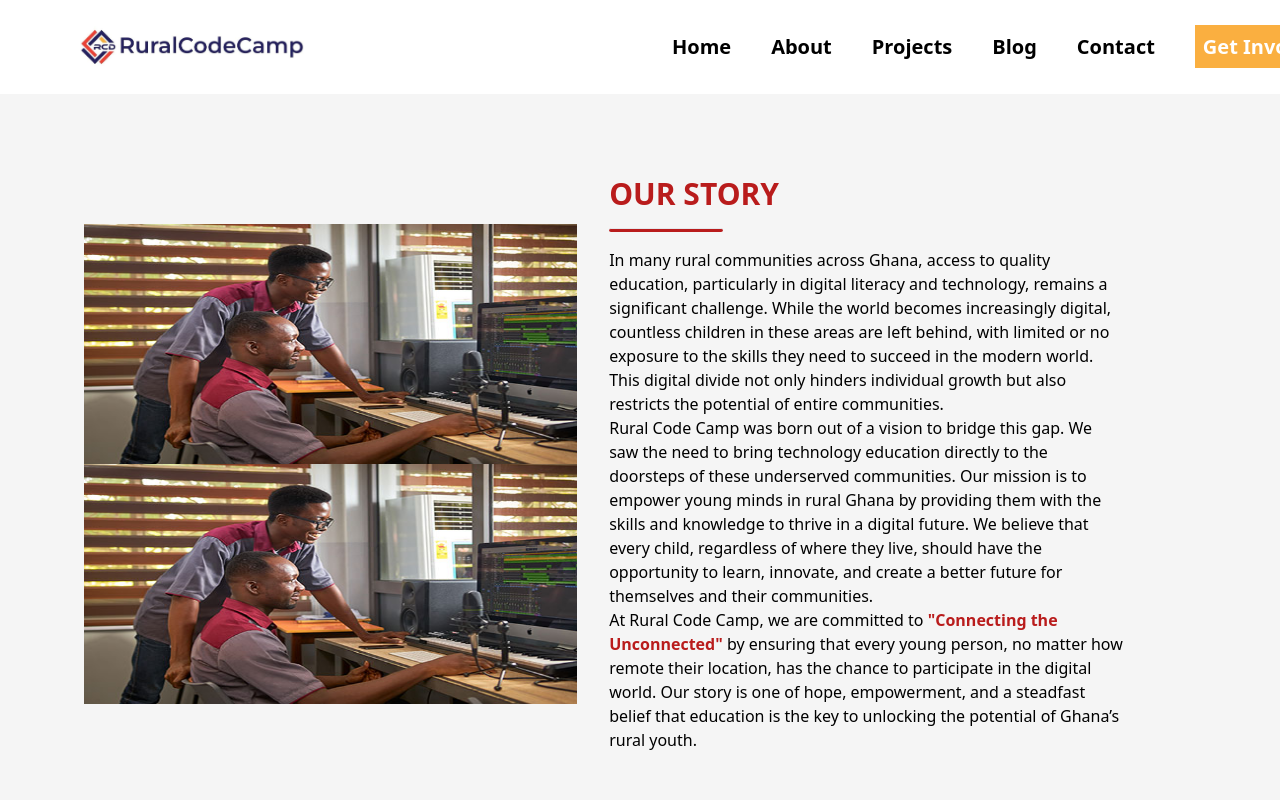
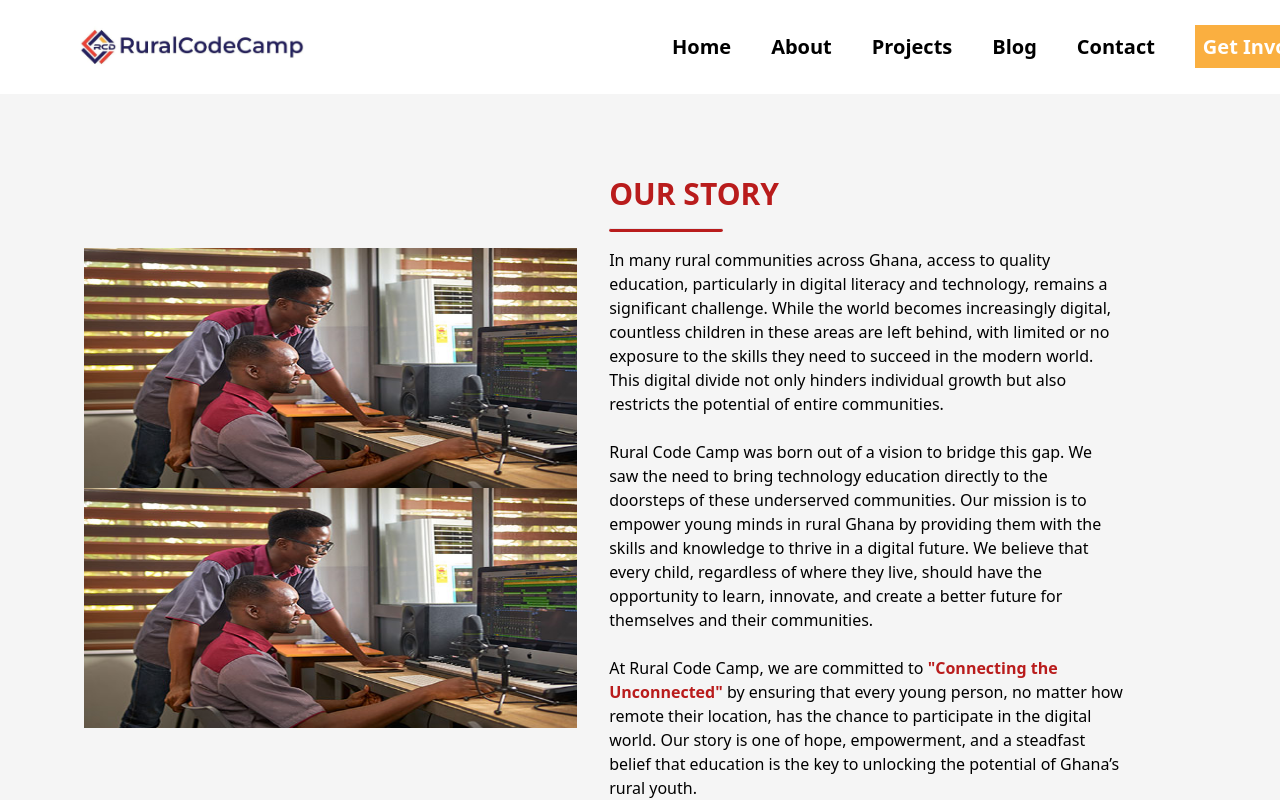
Before and after one commit to NextHubImpact/console-ghana, a React (Vite) app: page /about in a window 1280 px wide. Shown: the top 800 px of the page. Built offline with nearby package versions, Linux system fonts and the light colour scheme.

Commit message:
our article updated

```diff
--- a/src/components/Content.jsx
+++ b/src/components/Content.jsx
@@ -1,4 +1,5 @@
 import React, { useState, useEffect, useRef } from "react";
+import { Link } from "react-router-dom";
 import { IoArrowForward } from "react-icons/io5";
 import CountUp from "react-countup";
 
@@ -234,10 +235,12 @@ const Content = () => {
                   skills. We are on a mission to connect the unconnected.
                 </article>
 
+                <Link to='/about'>
                 <div className="flex items-center gap-4 font-semibold ">
                   <h2 className="text-[20px] ">About us </h2>
                   <IoArrowForward className="text-red-700" />
                 </div>
+                </Link>
               </div>
             </div>
 
--- a/src/pages/About.jsx
+++ b/src/pages/About.jsx
@@ -5,14 +5,10 @@ import progImg1 from "../assets/main/aca-des.jpg";
 import progImg2 from "../assets/main/aca-en.jpg";
 import progImg3 from "../assets/main/aca-weld.jpg";
 
-
 import Partners from "../components/Partners";
 import Team from "../components/Team";
 
 const About = () => {
-
-
-
   const offer = [
     {
       title: "Foundations of Digital Literacy",
@@ -51,7 +47,6 @@ const About = () => {
 
   return (
     <div className="mx-2">
-
       {/* who we are */}
       {/* <section className=" pt-[8rem] ">
         <div className="flex items-center justify-center  ">
@@ -84,7 +79,7 @@ const About = () => {
           </div>
         </div>
       </section> */}
-{/*
+      {/*
         <section className=" xl:mt-[2rem] mt-[2rem] pt-[4rem] ">
         <div className="flex items-center justify-between ">
           <div className=" flex flex-col items-center justify-center lg:flex-row   gap-2 bg-[whitesmoke] ">
@@ -146,9 +141,17 @@ const About = () => {
       <section className="pt-[8rem] xl:pt-[10rem]">
         <div className=" flex items-center justify-center  ">
           <div className=" flex flex-col items-center xl:w-[88%] justify-between lg:flex-row  gap-4 bg-[whitesmoke] ">
-          <figure className="w-full flex flex-col justify-center  xl:w-[45%] p-  ">
-              <img className="lg: w-[100%] h-[30vh]  rounded-" src={progImg1} alt="" />
-              <img className="lg: w-[100%] h-[30vh]  rounded-" src={progImg1} alt="" />
+            <figure className="w-full flex flex-col justify-center  xl:w-[45%] p-  ">
+              <img
+                className="lg: w-[100%] h-[30vh]  rounded-"
+                src={progImg1}
+                alt=""
+              />
+              <img
+                className="lg: w-[100%] h-[30vh]  rounded-"
+                src={progImg1}
+                alt=""
+              />
             </figure>
 
             <div className="lg:w-[55%] ml- gap-8 flex  justify-center flex-col items-center  lg:flex-row ">
@@ -160,21 +163,49 @@ const About = () => {
                   <hr className="hidden w-[20%] rounded mt-4 h-1 bg-red-700 xl:block" />
                 </div>
                 <article className=" xl:mr-14 xl:text-[16px]">
-                In many rural communities across Ghana, access to quality education, particularly in digital literacy and technology, remains a significant challenge. While the world becomes increasingly digital, countless children in these areas are left behind, with limited or no exposure to the skills they need to succeed in the modern world. This digital divide not only hinders individual growth but also restricts the potential of entire communities.
-                <br />
-                 Rural Code Camp was born out of a vision to bridge this gap. We saw the need to bring technology education directly to the doorsteps of these underserved communities. Our mission is to empower young minds in rural Ghana by providing them with the skills and knowledge to thrive in a digital future. We believe that every child, regardless of where they live, should have the opportunity to learn, innovate, and create a better future for themselves and their communities.
-                <br />
-
-                At Rural Code Camp, we are committed to <span className="font-bold text-red-700">"Connecting the Unconnected" </span> by ensuring that every young person, no matter how remote their location, has the chance to participate in the digital world. Our story is one of hope, empowerment, and a steadfast belief that education is the key to unlocking the potential of Ghana’s rural youth.
+                  <p className="">
+                    {" "}
+                    In many rural communities across Ghana, access to quality
+                    education, particularly in digital literacy and technology,
+                    remains a significant challenge. While the world becomes
+                    increasingly digital, countless children in these areas are
+                    left behind, with limited or no exposure to the skills they
+                    need to succeed in the modern world. This digital divide not
+                    only hinders individual growth but also restricts the
+                    potential of entire communities.
+                  </p>
+<br />
+                  <p>
+                    {" "}
+                    Rural Code Camp was born out of a vision to bridge this gap.
+                    We saw the need to bring technology education directly to
+                    the doorsteps of these underserved communities. Our mission
+                    is to empower young minds in rural Ghana by providing them
+                    with the skills and knowledge to thrive in a digital future.
+                    We believe that every child, regardless of where they live,
+                    should have the opportunity to learn, innovate, and create a
+                    better future for themselves and their communities.
+                  </p>
+<br />
+                  <p>
+                    At Rural Code Camp, we are committed to{" "}
+                    <span className="font-bold text-red-700">
+                      "Connecting the Unconnected"{" "}
+                    </span>{" "}
+                    by ensuring that every young person, no matter how remote
+                    their location, has the chance to participate in the digital
+                    world. Our story is one of hope, empowerment, and a
+                    steadfast belief that education is the key to unlocking the
+                    potential of Ghana’s rural youth.
+                  </p>
                 </article>
               </div>
             </div>
-
           </div>
         </div>
       </section>
 
-     <Team/>
+      <Team />
 
       {/* partners */}
       <Partners />
```
